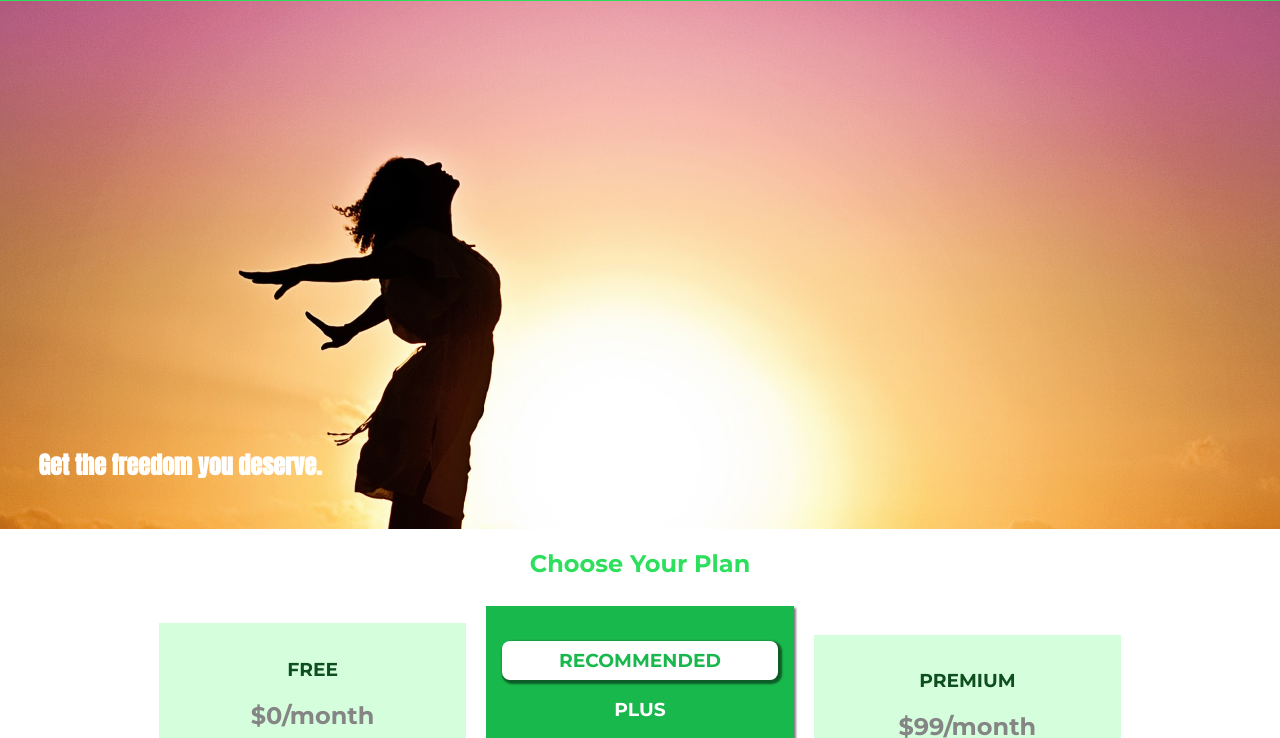
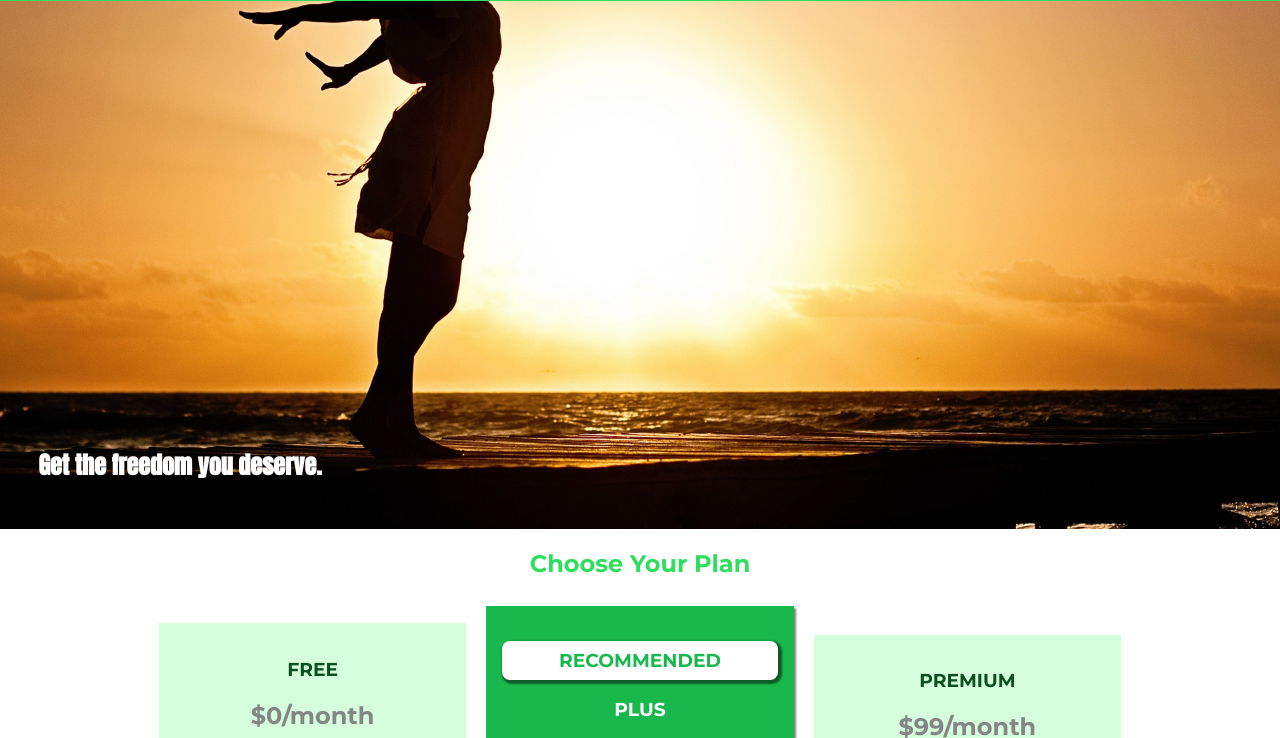
Before and after one commit to jripke74/css-a-7, a plain HTML site: page index.html in a window 1280 px wide. Shown: the part 42-780 px from the top of the page. Drawn offline with Linux system fonts and the light colour scheme.

Commit message:
add background-positon

```diff
--- a/main.css
+++ b/main.css
@@ -1,6 +1,7 @@
 #product-overview {
   background-image: url("freedom.jpg");
   background-size: cover;
+  background-position: left 10% bottom 20%;
   background-repeat: no-repeat;
   width: 100%;
   height: 528px;
```
